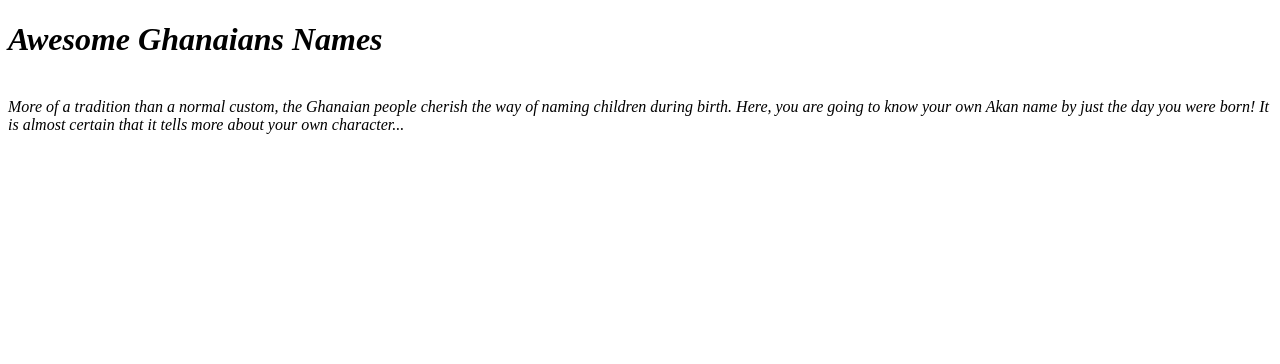
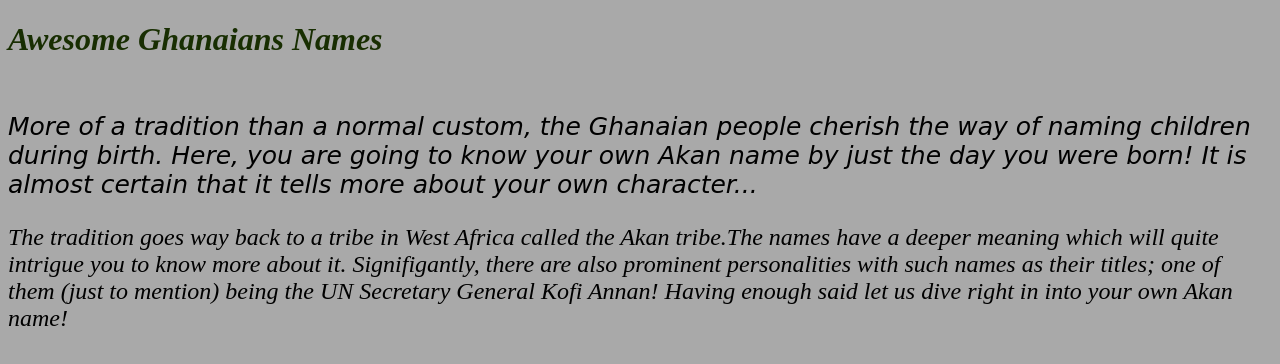
Before and after one commit to magvtv/project2, a plain HTML site: page index.html in a window 1280 px wide. Drawn offline with Linux system fonts and the light colour scheme.

Commit message:
modified styles and html

```diff
--- a/css/styles.css
+++ b/css/styles.css
@@ -0,0 +1,25 @@
+.intro {
+    font-family: cursive;
+    font-size: 25px;
+
+}
+
+body {
+background-color: darkgray;
+
+}
+p {
+    color: black;
+    font-size: medium;
+    font-size: 24px;
+}
+
+.vital {
+      color: rgb(24, 46, 2);
+
+}
+
+h1 {
+    font-weight: 350;
+    font-size: xx-large;
+}
--- a/index.html
+++ b/index.html
@@ -9,28 +9,28 @@
 
         <meta name="viewport" content="width=device-width, initial-scale=1">
 
-
+        <link rel="stylesheet" href="css/styles.css" type="text/css" media="all">
 
 
 
 
         <title>BIRTHDAY APP</title>
-
-
-
-
 </head>
 
 <body>
-    <h1><strong><i>Awesome Ghanaians Names</i></strong></h1>
+    <h1 class="vital"><strong><i>Awesome Ghanaians Names</i></strong></h1>
 
-    <p><br><i>More of a tradition than a normal custom, the Ghanaian people cherish the way of naming children during birth.
+    <p class="intro"><br><i>More of a tradition than a normal custom, the Ghanaian people cherish the way of naming children during birth.
 
               Here, you are going to know your own Akan name by just the day you were born!
 
               It is almost certain that it tells more about your own character...</i>
 
 
+              <p><i>The tradition goes way back to a tribe in West Africa called the Akan tribe.The names have a deeper meaning which will quite intrigue you to know more about it.
+                    Signifigantly, there are also prominent personalities with such names as their titles; one of them (just to mention) being the UN Secretary General Kofi Annan!
+                    Having enough said let us dive right in into your own Akan name!</i></p>
+
     </p>
 
 </body>
```
